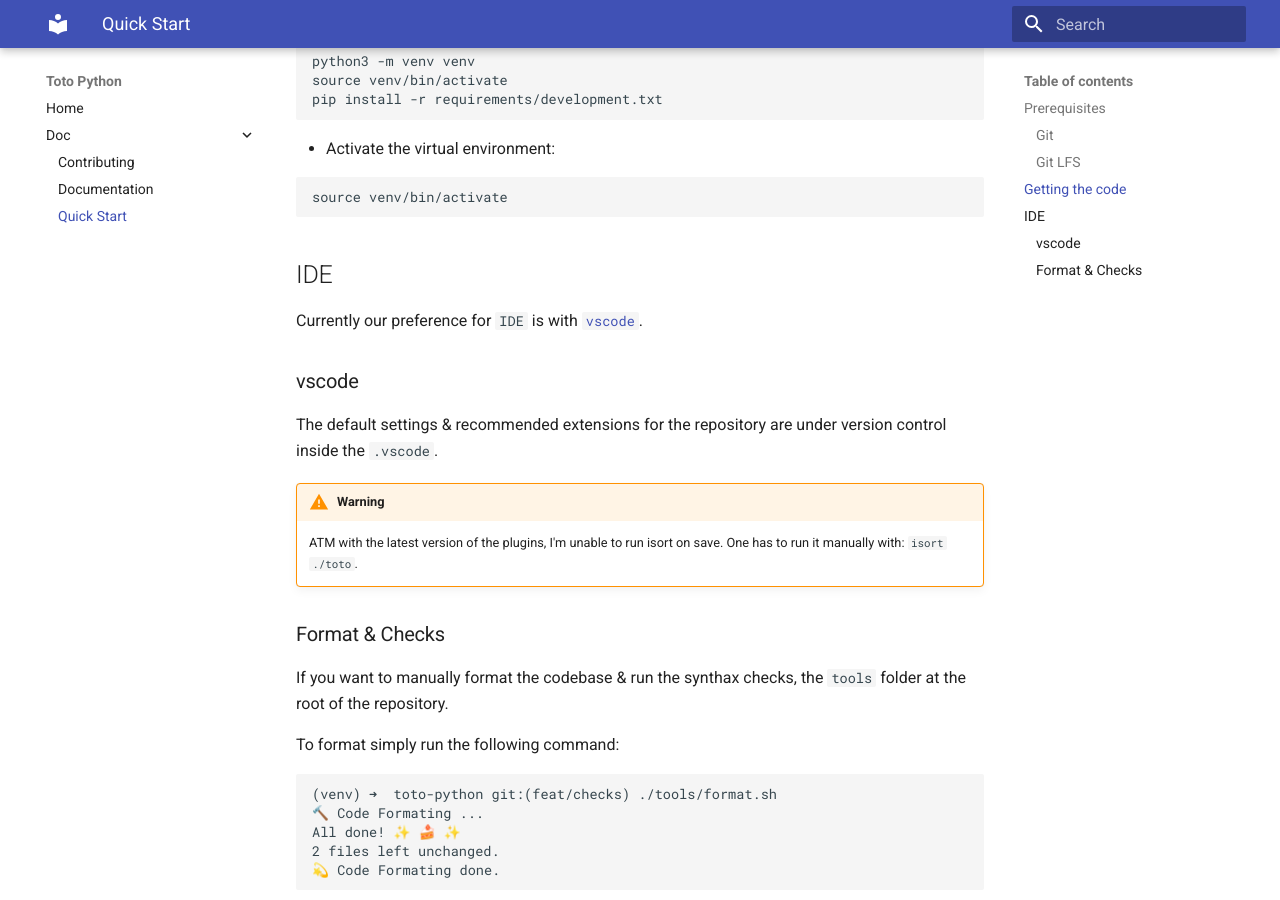
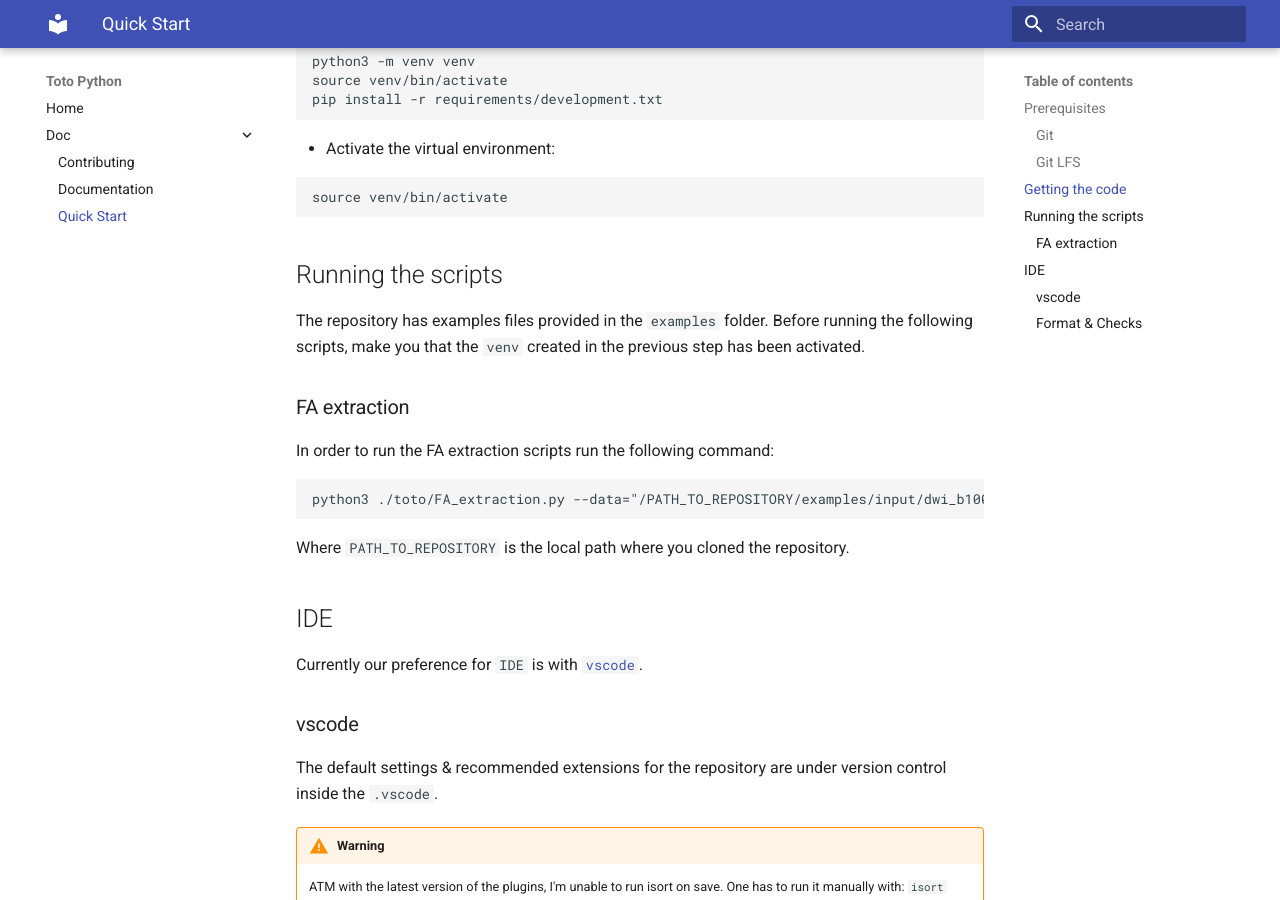
Before and after one commit to tirpidz/toto-python, an MkDocs documentation site: the page built from docs/doc/quick_start.md, in a window 1280 px wide and 900 px high, scrolled down 997 px. Built offline with MkDocs 1.6.1 and Material for MkDocs 9.7.7, drawn with Linux system fonts in a browser that asks for light colours.

Commit message:
doc: add script documentation

````diff
--- a/docs/doc/quick_start.md
+++ b/docs/doc/quick_start.md
@@ -44,6 +44,20 @@
 ```bash
 source venv/bin/activate
 ```
+
+## Running the scripts
+
+The repository has examples files provided in the `examples` folder. Before running the following scripts, make you that the `venv` created in the previous step has been activated.
+
+### FA extraction
+
+ In order to run the FA extraction scripts run the following command:
+
+```bash
+python3 ./toto/FA_extraction.py --data="/PATH_TO_REPOSITORY/examples/input/dwi_b1000.nii.gz" --bval="/PATH_TO_REPOSITORY/examples/input/bval_1000" --bvec="/PATH_TO_REPOSITORY/examples/input/bvec_1000" --output="/PATH_TO_REPOSITORY/examples/output/tensor_fa.nii.gz"
+```
+Where `PATH_TO_REPOSITORY` is the local path where you cloned the repository.
+
 ## IDE
 
 Currently our preference for `IDE` is with [`vscode`](https://code.visualstudio.com/).
````
